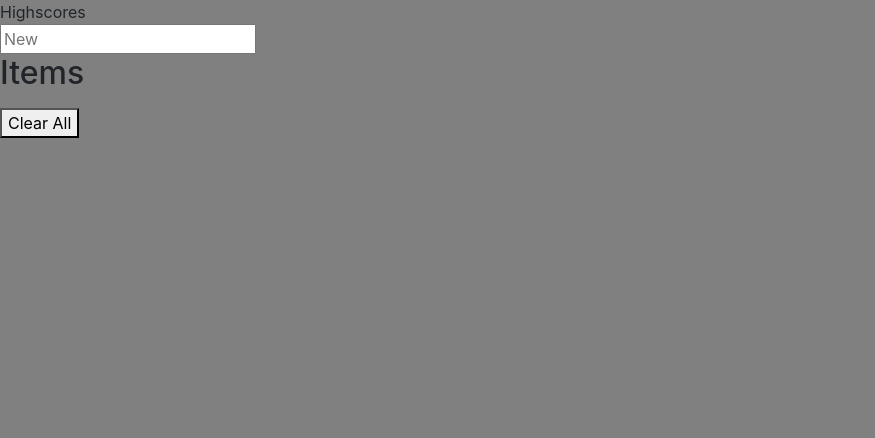
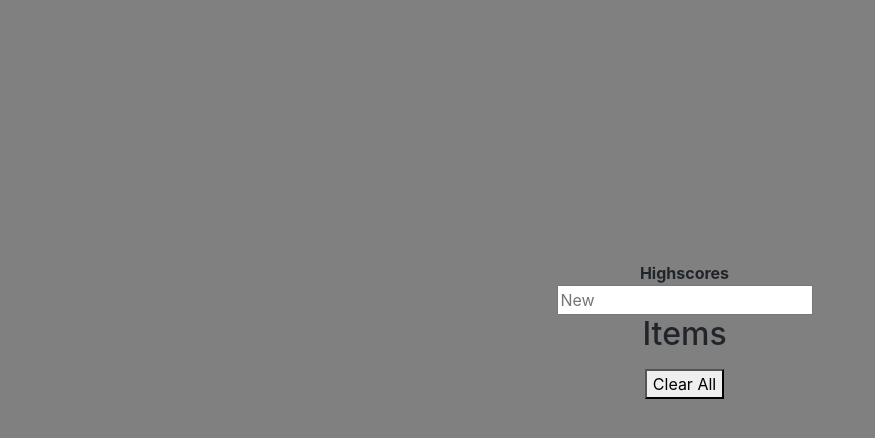
Before and after one commit to remyguts/code-quiz, a plain HTML site: page highscore.html in a window 1280 px wide. Shown: the top 438 px of the page, without its empty margins (0-875 px from the left). Drawn offline with nearby package versions, Linux system fonts and the light colour scheme.

Commit message:
added styling to highscore sheet

```diff
--- a/style.css
+++ b/style.css
@@ -78,11 +78,39 @@ border-radius: 5px;
 
 }
 
+
+
+
+#highscore {
+
+    margin-right: 355px;
+    margin-left: 444px;
+    margin-top: 261px;
+    text-align: center;
+    font-weight: bolder;
+
+
+
+
+}
+
 .hide {
     display: none;
 }
 
+#highscore {
+    body {
+        padding: 0;
+        margin: 900px;
+        margin-top: 218px;
+        width: 100vw;
+        height: 95vw;
+        align-items: center;
+        background-color: grey;
 
+
+
+}
 
 
 #questions {
```
